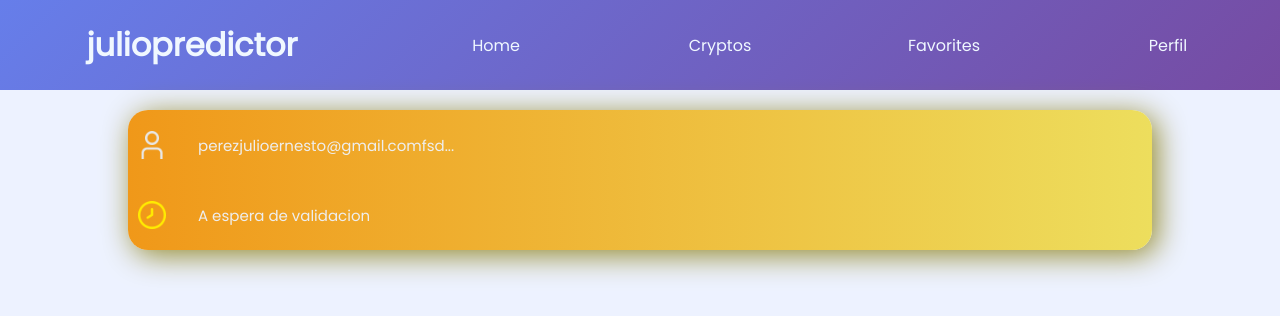
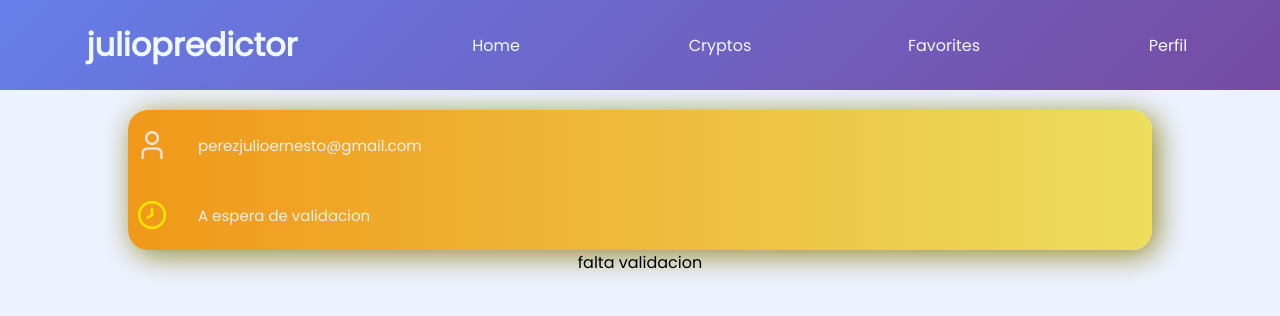
Before and after one commit to julioperezdev/juliopredictor, a React (Create React App) app in the folder webapp/: page / in a window 1280 px wide. Shown: the top 316 px of the page. Built offline with nearby package versions, Linux system fonts and the light colour scheme.

Commit message:
starting FaroviteCrypto component

```diff
--- /dev/null
+++ b/webapp/src/components/home/favorite-crypto/FavoriteCrypto.tsx
@@ -0,0 +1,30 @@
+import "./FavoriteCrypto.css"
+
+export const FavoriteCrypto = ({authenticationStatus}) =>{
+    return(
+        <div>
+            {(() => {
+                switch(authenticationStatus){
+                case 0:
+                    return <>
+                    <div>
+                        sin authenticacion
+                    </div>
+                    </>
+
+                case 1:
+                    return <>
+                    <div>
+                        falta validacion
+                    </div>
+                    </>
+                case 2:
+                    return <>
+                    <div>
+                        falta validacion
+                    </div>
+                    </>
+                }})()}
+        </div>
+    )
+}
--- a/webapp/src/components/home/user-verificator/UserVerificator.tsx
+++ b/webapp/src/components/home/user-verificator/UserVerificator.tsx
@@ -33,7 +33,7 @@ export const UserVerificator = ({authenticationStatus}) =>{
                         <img
                         src="image/user3.png"
                         className="" />
-                        <p>{stringCreator("perezjulioernesto@gmail.comfsdfsdfsdfsdfsfs", 30)}</p>
+                        <p>{stringCreator("perezjulioernesto@gmail.com", 30)}</p>
                     </div>
                     <div>
                         <img
@@ -48,7 +48,7 @@ export const UserVerificator = ({authenticationStatus}) =>{
                         <img
                         src="image/user2.png"
                         className="" />
-                        <p>perezjulioernesto@gmail.com</p>
+                        <p>{stringCreator("perezjulioernesto@gmail.com", 30)}</p>
                     </div>
                     <div>
                         <img
--- a/webapp/src/pages/publics/home/HomePage.tsx
+++ b/webapp/src/pages/publics/home/HomePage.tsx
@@ -1,4 +1,5 @@
 import {UserVerificator} from "../../../components/home/user-verificator/UserVerificator"
+import {FavoriteCrypto} from "../../../components/home/favorite-crypto/FavoriteCrypto"
 
 import "./HomePage.css"
 
@@ -14,6 +15,8 @@ export const HomePage = () =>{
         <div className="home-page-base">
             <UserVerificator
             authenticationStatus ={authenticationStatus}/>
+            <FavoriteCrypto
+            authenticationStatus ={authenticationStatus}/>
         </div>
         {/* <p>userComponent</p>
         <p>favoriteList</p>
```
Also changed, not shown: webapp/src/components/home/favorite-crypto/FavoriteCrypto.css (added).
